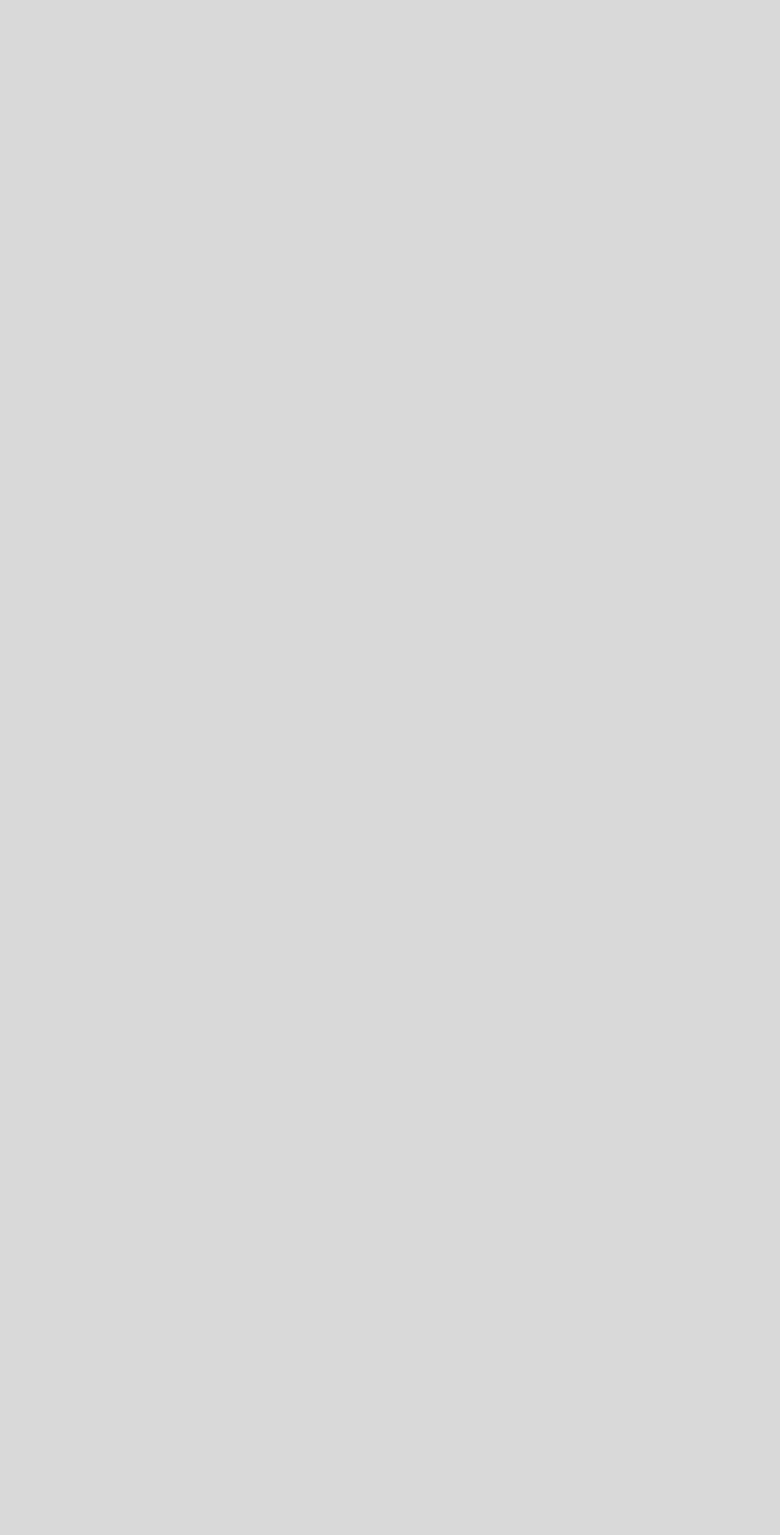
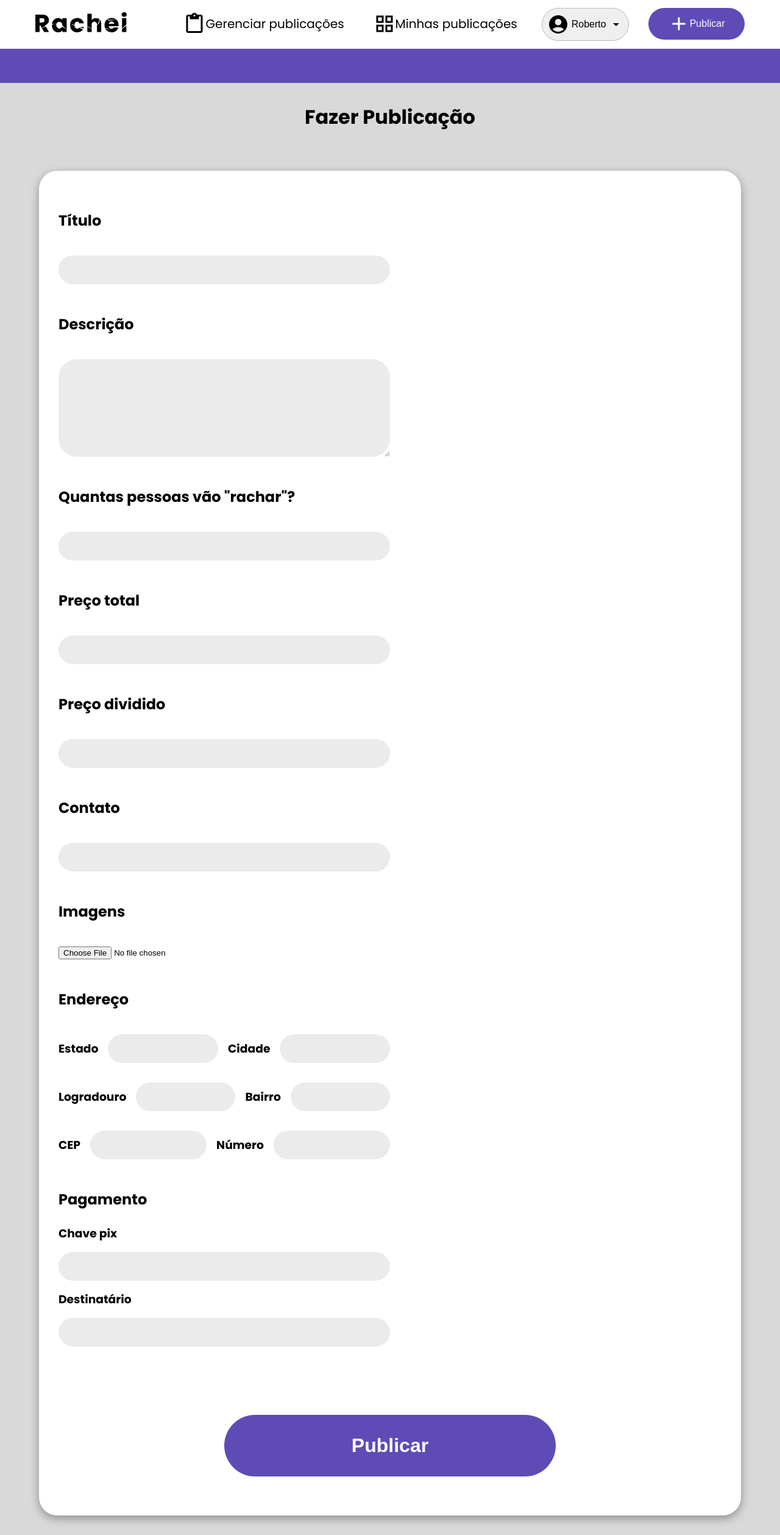
Before and after one commit to CarlosPadaria/RacheiFront, a React (Create React App) app: page /publicar in a window 1280 px wide. Before the commit this address had no page. Shown: the whole page at 61% size. Before the commit the page ends 800 px from the top, so only its background shows below. Built offline with nearby package versions, Linux system fonts and the light colour scheme.

Commit message:
aparencia do publicar pronta

```diff
--- a/src/App.js
+++ b/src/App.js
@@ -2,6 +2,7 @@
 import * as React from "react";
 import Login from './components/user-auth/Login';
 import Cadastro from './components/user-auth/Cadastro'
+import Publicar from './components/home/Publicar'
 import './index.css';
 import {BrowserRouter, Routes, Route} from "react-router-dom";
 import Home from "./components/home/Home";
@@ -13,6 +14,7 @@ function App() {
       <Route path="/" element={<Home />}></Route>
       <Route path="/login" element={<Login />}></Route>
       <Route path="/cadastro" element={<Cadastro />}></Route>
+      <Route path="/publicar" element={<Publicar />}></Route>
     </Routes>
    </BrowserRouter>
   );
--- a/src/components/elements/header/Header.js
+++ b/src/components/elements/header/Header.js
@@ -41,6 +41,9 @@ function Header() {
       onKeyDown={toggleDrawer(anchor, false)}
     >
       <ul>
+        <li>
+          <a href="publicar">Publicar</a>
+        </li>
         <li>
           <a href="/login">Gerenciar publicações</a>
         </li>
@@ -127,9 +130,11 @@ function Header() {
             </Menu>
           </li>
           <li>
-            <button className={style["button"]}>
+            <a className={style['publicar-button']} href="publicar">
+            <button className={style["button"]} >
               <AddIcon sx={{ fontSize: "2.25rem" }}></AddIcon> Publicar
             </button>
+            </a>
           </li>
         </ul>
       </nav>
--- a/src/components/elements/header/Header.module.css
+++ b/src/components/elements/header/Header.module.css
@@ -55,6 +55,9 @@ a {
   text-decoration: none;
   color: black;
 }
+.nav-list .publicar-button{
+  padding: 0;
+}
 ul {
   list-style: none;
 }
@@ -107,6 +110,10 @@ a:hover{
   color: #fff;
   font-weight: 400;
   font-size: 1rem;
+}
+.header .button:hover{
+  background-color: #433582;
+  cursor: pointer;
 }
 
 .list{
--- a/src/components/home/Home.js
+++ b/src/components/home/Home.js
@@ -13,7 +13,9 @@ function Home() {
         <div className={style["searchbar"]}>
           <input placeholder="Pequise por estado ou cidade ex: Santa Catarina, Florianópolis etc..."></input>
           <IconButton
+          className={style["search-icon"]}
             sx={{
+              className: style["search-icon"],
               borderRadius: "0px 41.5px 41.5px 0px",
               backgroundColor: "#5f4bb6",
               height: "3.5rem",
--- a/src/components/home/Home.module.css
+++ b/src/components/home/Home.module.css
@@ -57,5 +57,20 @@ html {
 }
 
 .content h1{
+  line-break: auto;
     font-size: 3rem;
 }
+
+@media (max-width: 768px){
+  .searchbar input{
+    font-size: 1rem;
+    padding: 2rem;
+  }
+  .search-icon {
+    padding: 2rem;
+  }
+  .content h1{
+    text-align: center;
+    font-size: 2rem;
+  }
+}
--- /dev/null
+++ b/src/components/home/Publicar.js
@@ -0,0 +1,59 @@
+import React from "react";
+import Header from "../elements/header/Header";
+import style from "./Publicar.module.css";
+function Publicar() {
+  return (
+    <div>
+      <Header></Header>
+      <main className={style["main"]}>
+        <div className={style["roxo"]}></div>
+        <h1>Fazer Publicação</h1>
+        <form className={style["content"]}>
+          <h2>Título</h2>
+          <input className={style['input']}></input>
+          <h2>Descrição</h2>
+          <textarea></textarea>
+          <h2>Quantas pessoas vão "rachar"?</h2>
+          <input className={style['input']}></input>
+          <h2>Preço total</h2>
+          <input className={style['input']}></input>
+          <h2>Preço dividido</h2>
+          <input className={style['input']}></input>
+          <h2>Contato</h2>
+          <input className={style['input']}></input>
+          <h2>Imagens</h2>
+          <input type="file" accept="image/*"/>
+          <h2>Endereço</h2>
+          <div className={style['endereco']}>
+            <div className={style['endereco-item']}>
+              <h3>Estado</h3>
+              <input></input>
+              <h3>Cidade</h3>
+              <input></input>
+            </div>
+            <div className={style['endereco-item']}>
+              <h3>Logradouro</h3>
+              <input></input>
+              <h3>Bairro</h3>
+              <input></input>
+            </div>
+            <div className={style['endereco-item']}>
+              <h3>CEP</h3>
+              <input></input>
+              <h3>Número</h3>
+              <input></input>
+            </div>
+          </div>
+          <h2>Pagamento</h2>
+          <h3>Chave pix</h3>
+          <input className={style['input']}></input>
+          <h3>Destinatário</h3>
+          <input className={style['input']}></input>
+          <input className={style['submit']} type="submit" value="Publicar"></input>
+        </form>
+      </main>
+    </div>
+  );
+}
+
+export default Publicar;
--- /dev/null
+++ b/src/components/home/Publicar.module.css
@@ -0,0 +1,111 @@
+.roxo {
+    display: flex;
+    width: 100%;
+  background-color: #5f4bb6;
+  padding: 1.75rem;
+}
+
+.content{
+  display: flex;
+  flex-direction: column;
+  margin-top: 2rem;
+  margin-bottom: 2rem;
+  width: 90%;
+  background-color: #fff;
+  padding: 2rem;
+  box-shadow: rgba(0, 0, 0, 0.35) 0px 5px 15px;
+  border-radius: 30px;
+}
+.content .input{
+  width: 50%;
+  border-radius: 30px;
+  padding: 1rem;
+  border: 0;
+  background-color: #EBEBEB;
+  margin-top: 1rem;
+  margin-bottom: 1rem;
+}
+.content textarea{
+  width: 50%;
+  border-radius: 30px;
+  padding: 1rem;
+  border: 0;
+  background-color: #EBEBEB;
+  margin-top: 1rem;
+  height: 20vh;
+  margin-bottom: 1rem;
+}
+input{
+  margin-top: 1rem;
+  margin-bottom: 1rem;
+}
+.main{
+  align-items: center;
+  justify-content: center;
+  flex-direction: column;
+}
+.main h1{
+  text-align: center;
+  margin-top: 2rem;
+  margin-bottom: 2rem;
+}
+
+.endereco-item{
+  display: flex;
+  flex-direction: row;
+  align-items: center;
+  gap: 1rem;
+}
+.endereco{
+  width: 50%;
+}
+.submit{
+  margin-top: 6rem;
+  margin-bottom: 2rem;
+  align-self: center;
+  width: 50%;
+  border: 0;
+  background-color: #5f4bb6;
+  color: #fff;
+  font-weight: 700;
+  font-size: 2rem;
+  border-radius: 66px;
+  padding: 2rem;
+}
+.submit:hover{
+  background-color: #4b3a9d;
+  cursor: pointer;
+}
+h2{
+  margin-top: 2rem;
+  margin-bottom: 1.5rem;
+}
+.endereco-item input{
+  width: 100%;
+  border-radius: 30px;
+  padding: 1rem;
+  border: 0;
+  background-color: #EBEBEB;
+
+}
+
+@media(max-width: 768px){
+  .content{
+    width: 90%;
+  }
+  .content .input{
+    width: 100%;
+  }
+  .content textarea{
+    width: 100%;
+  }
+  .submit{
+    width: 100%;
+  }
+  .endereco{
+    width: 100%;
+  }
+  .endereco-item{
+    flex-direction: column;
+  }
+}
```
